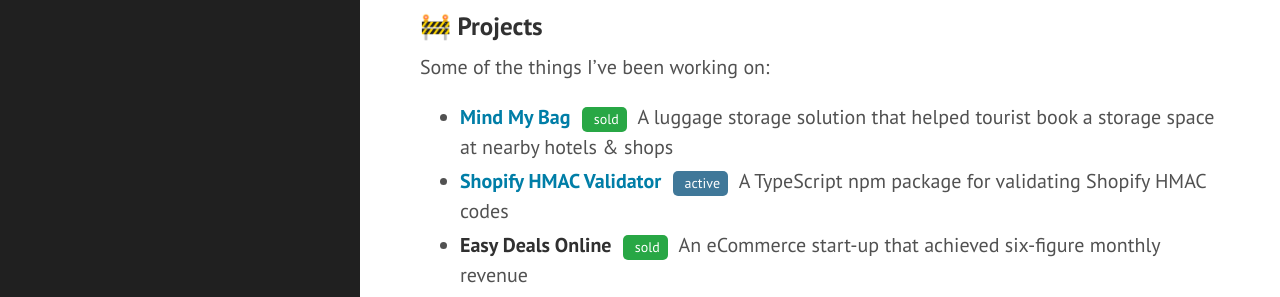
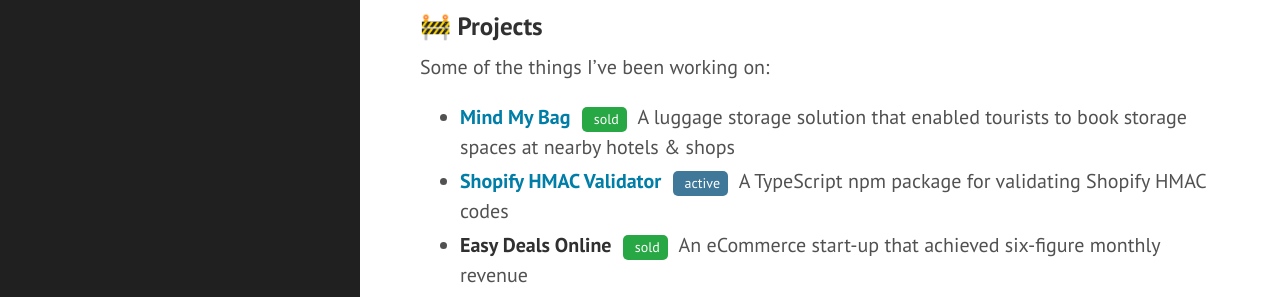
Before and after one commit to davidplumridge/davidplumridge.github.io, a Jekyll site: the page built from index.md, in a window 1280 px wide and 1044 px high. Shown: the part 189-486 px from the top of the window. Built offline with Jekyll 4.4.1, drawn with Linux system fonts in a browser that asks for light colours.

Commit message:
Update project wording

```diff
--- a/_data/projects.yml
+++ b/_data/projects.yml
@@ -1,7 +1,7 @@
 - id: 'Mind My Bag'
   status: 'sold'
   link: 'https://mindmybag.com'
-  description: A luggage storage solution that helped tourist book a storage space at nearby hotels & shops
+  description: A luggage storage solution that enabled tourists to book storage spaces at nearby hotels & shops
 
 - id: 'Shopify HMAC Validator'
   status: 'active'
```
